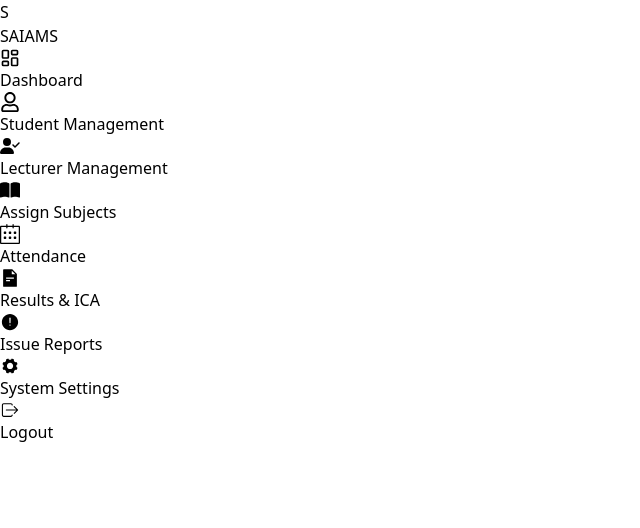
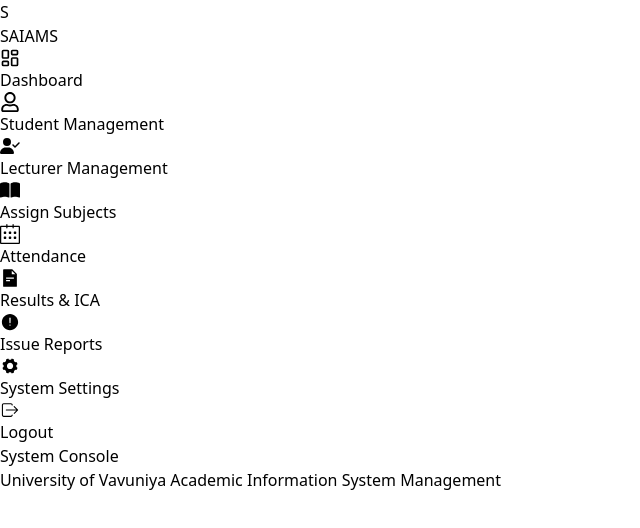
Before and after one commit to Kavindu-Madhushanka/saiams-smart-academic-information-system-frontend, a React app: page /admindashboard in a window 1280 px wide. Shown: the top 528 px of the page, without its empty margins (0-640 px from the left). Built offline with nearby package versions, Linux system fonts and the light colour scheme; the HTML template or start-up script is replaced by a standard one.

Commit message:
add statcard componenet for admindashboard

```diff
--- a/src/component/admin/AdminDashboard.jsx
+++ b/src/component/admin/AdminDashboard.jsx
@@ -4,6 +4,20 @@ const AdminDashboard = () => {
   return (
     <div className="flex bg-gradient-to-br from-[#0f172a] via-[#1e1b4b] to-[#4c1d95] min-h-screen text-white font-sans">
       <Sidebar />
+      <main className="flex-1 p-8 overflow-y-auto">
+        {/*header section*/}
+        <header className="flex items-center justify-between mb-8">
+          <div>
+            <h1 className="text-3xl font-bold">System Console</h1>
+            <p className="text-gray-400">
+              University of Vavuniya Academic Information System Management
+            </p>
+          </div>
+          <div className="flex items-center gap-4">
+            {/* profile and notification ui here */}
+          </div>
+        </header>
+      </main>
     </div>
   );
 };
```
Also changed, not shown: src/component/admin/StatCard.jsx (added, +17 -0 lines).
